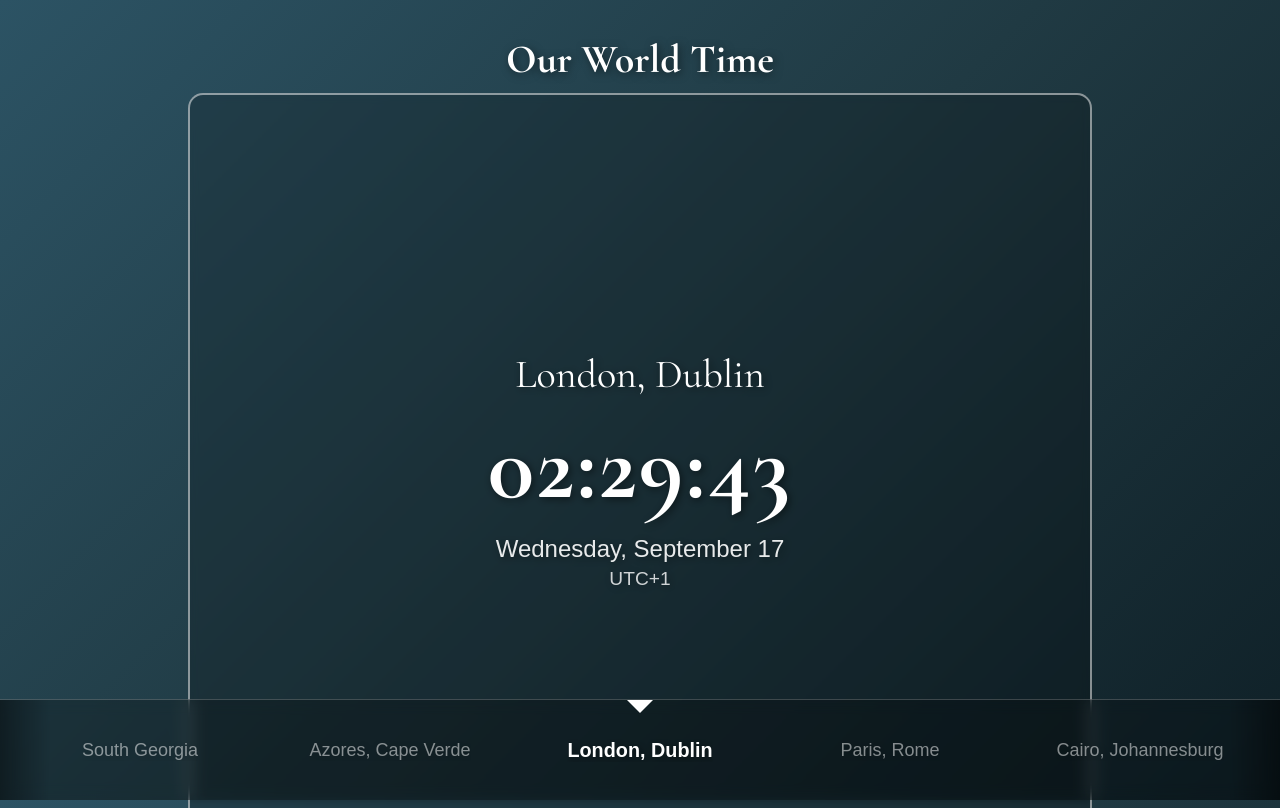
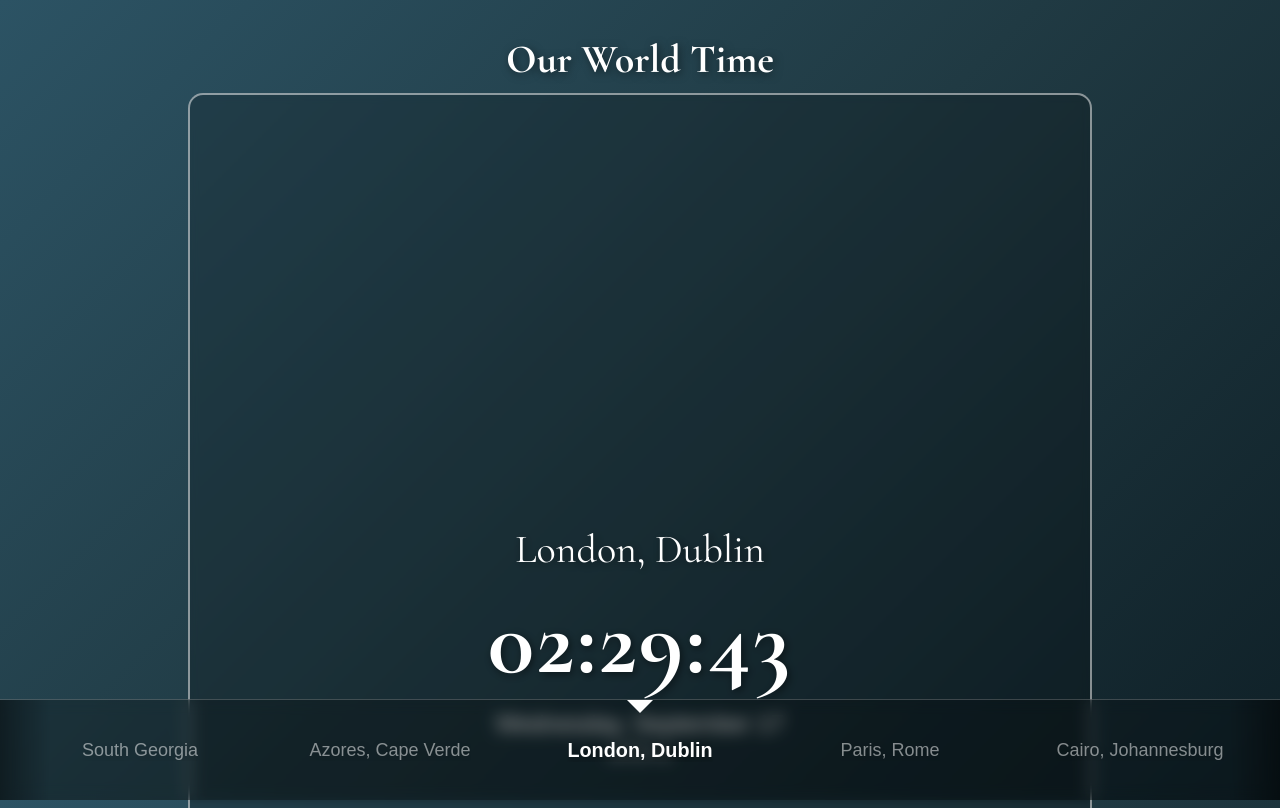
Before and after one commit to p1e85/ourworldtime.github.io, a plain HTML site: page index.html in a window 1280 px wide. Shown: the top 808 px of the page. Drawn offline with nearby package versions, Linux system fonts and the light colour scheme; a script that the page names is missing.

Commit message:
Update styles.css

```diff
--- a/css/styles.css
+++ b/css/styles.css
@@ -35,7 +35,7 @@ h1 {
 
 #clock-container {
 	border: 2px solid rgba(255, 255, 255, 0.5);
-    height: 750px;
+    height: 1100px;
     max-width: 900px;
     margin: 0 auto 20px auto; /* Centering */
     width: auto;
```
